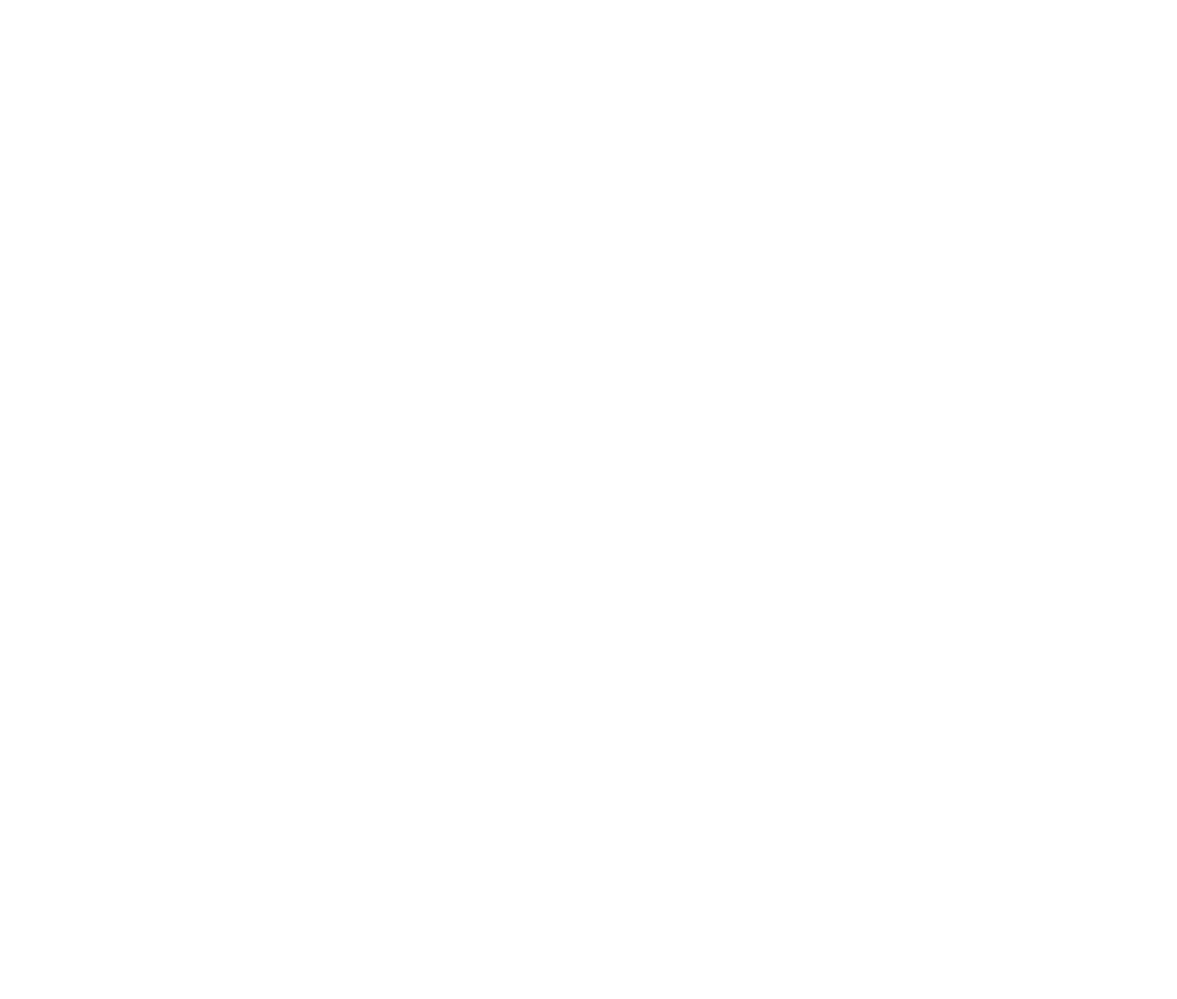
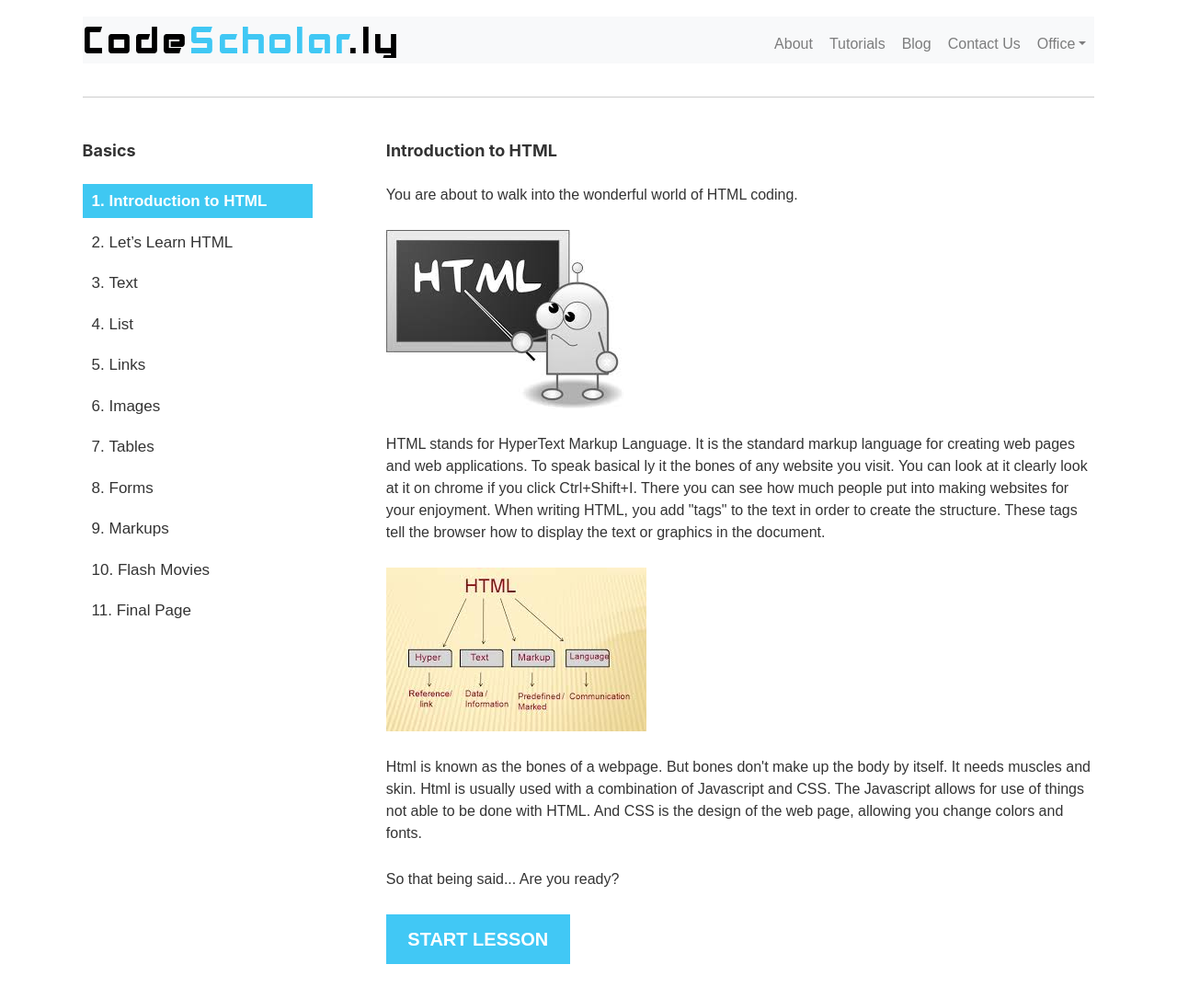
Before and after one commit to borgellaj/gatsbycs, a Gatsby site: page /tutorial-html in a window 1280 px wide. Before the commit this address had no page. Shown: the top 1086 px of the page at 92% size. Before the commit the page ends 800 px from the top, so only its background shows below. Built offline with nearby package versions, Linux system fonts and the light colour scheme; Gatsby itself is replaced by a stand-in of ours.

Commit message:
first commit

```diff
--- a/src/components/layout-override.css
+++ b/src/components/layout-override.css
@@ -19,9 +19,10 @@
 body{
 font-family:sans-serif;font-size:16px;
 }
-.logo-sec{padding:1rem 0 0;}
-.navbar-brand img {margin-bottom: 0;}
-.wrapping .navbar {padding: 0;}
+.logo-sec{padding:1rem 0;}
+.navbar-brand img {margin-bottom:0;}
+.wrapping .nav-item {padding: .5rem 0 0;margin: 0;}
+.wrapping .navbar {padding:0;}
 .bg-grey-dark.banner-sec {padding: 6% 0;color: #ccc;margin-bottom: 2rem;background: url("../images/bg-roadmap.jpg") #292929;background-size: cover;}
 .bg-cs {background-color: #41c8f5;}
 .RmSec.bg-cs {padding: 12px;margin: 0 auto 12px;max-width: 200px;}
@@ -53,3 +54,12 @@
 .steps * {color: #fff;font-size:18px;}
 .cheading.banner-head{text-align:left;}
 .cheading{text-align:center;}
+.wrapping.tutorial{padding: 2rem 0;margin: 1rem auto 0;border-top: 1px solid #ccc;}
+.lesson-nav li a{color:hsla(0, 0%, 0%, 0.8);}
+.lesson-nav li {font-size: 17px;padding: 6px 10px 5px;margin-bottom: 8px;}
+ol.lesson-nav{list-style-position:inside;margin-left:0;}
+.lesson-nav li.current-link {background-color: #3fc8f2;color:#fff;max-width: 250px;font-weight:bold;}
+.lft.bg-cs {padding: 12px;max-width: 200px;text-align:center;}
+.lft.bg-cs a {text-decoration: none;font-size: 20px;font-weight: 700;color: #fff;}
+.lesson-nav li a:hover {color: #808080;text-decoration: none;}
+.tutorial .fa {font-size: 12px;}
--- a/src/pages/index.js
+++ b/src/pages/index.js
@@ -1,5 +1,4 @@
 import React from 'react'
-import { Link } from 'gatsby'
 import styled from 'styled-components';
 import "font-awesome/css/font-awesome.min.css";
 import Banner from '../components/banner';
--- /dev/null
+++ b/src/pages/tutorial-html/index.js
@@ -0,0 +1,46 @@
+import React from 'react'
+import "font-awesome/css/font-awesome.min.css";
+import Layout from '../../components/layout';
+import HTMLImgA from "../../images/html-pg-1-1.jpg";
+import HTMLImgB from "../../images/html-pg-1-2.jpg";
+const TutorialHTMLPage = () => (
+<Layout>
+<div className="wrapping tutorial">
+<div className="third-wrap">
+<div className="one-third">
+<div className="tutorial-navigation">
+<h4 className="media-heading course-title">Basics</h4>
+<ol className="lesson-nav">
+<li className="current-link">Introduction to HTML</li>
+<li><a href="/tutorial-html/lesson-2" >Let’s Learn HTML</a></li>
+<li><a href="Text.html" >Text</a></li>
+<li><a href="List.html" >List</a></li>
+<li><a href="Links.html" >Links</a></li>
+<li><a href="Images.html" >Images</a></li>
+<li><a href="Tables.html" >Tables</a></li>
+<li><a href="Forms.html" >Forms</a></li>
+<li><a href="Markups.html" >Markups</a></li>
+<li><a href="Flash-Movies.html" >Flash Movies</a></li>
+<li><a href="Finished.html" >Final Page</a></li>
+</ol>
+</div>
+</div>
+<div className="two-thirds">
+<h4>Introduction to HTML</h4>
+<p>You are about to walk into the wonderful world of HTML coding.</p>
+<p><img src={HTMLImgA} alt="tutorial"/></p>
+<p>HTML stands for HyperText Markup Language. It is the standard markup language for creating web pages and web applications. To speak basical ly it the bones of any website you visit. You can look at it clearly look at it on chrome if you click Ctrl+Shift+I. There you can see how much people put into making websites for your enjoyment. When writing HTML, you add "tags" to the text in order to create the structure. These tags tell the browser how to display the text or graphics in the document. </p>
+<p><img src={HTMLImgB} alt="tutorial"/></p>
+<p>Html is known as the bones of a webpage. But bones don't make up the body by itself. It needs muscles and skin. Html is usually used with a combination of Javascript and CSS. The Javascript allows for use of things not able to be done with HTML. And CSS is the design of the web page, allowing you change colors and fonts.</p>
+<p>So that being said... Are you ready?</p>
+<p className="bg-cs lft">
+<a href="/tutorial-html/lesson-2" >START LESSON</a>
+</p>
+</div>
+</div>
+</div>
+
+</Layout>
+)
+
+export default TutorialHTMLPage
--- a/src/pages/tutorials.js
+++ b/src/pages/tutorials.js
@@ -1,13 +1,10 @@
 import React from "react";
-import Link from "gatsby-link";
-import cautiousDog from "../images/cautious-dog.svg";
 import HtmlIMG from "../images/html-img.png";
 import CssIMG from "../images/css-img.png";
 import JsIMG from "../images/js-img.png";
 import AngularIMG from "../images/angular.png";
 import ReactIMG from "../images/reactjs.png";
 import MeteorIMG from "../images/meteor.png";
-import RoadmapIMG from "../images/bg-roadmap.jpg";
 import styled from 'styled-components';
 import Layout from '../components/layout';
 const ColThreeContainer = styled.div`
--- a/src/templates/post.js
+++ b/src/templates/post.js
@@ -1,5 +1,4 @@
 import React from 'react';
-import Helmet from 'react-helmet';
 import Layout from '../components/layout';
 export default function Template({data}) {
   const {markdownRemark: post} = data;
```
Also changed, not shown: src/pages/tutorial-html/lesson-2.js (added, +56 -0 lines), src/images/html-pg-1-1.jpg (added), src/images/html-pg-1-2.jpg (added), src/images/page-2-1.png (added), src/images/page-2-2.png (added), src/images/page-2-3.png (added), src/images/page-2-4.png (added).
